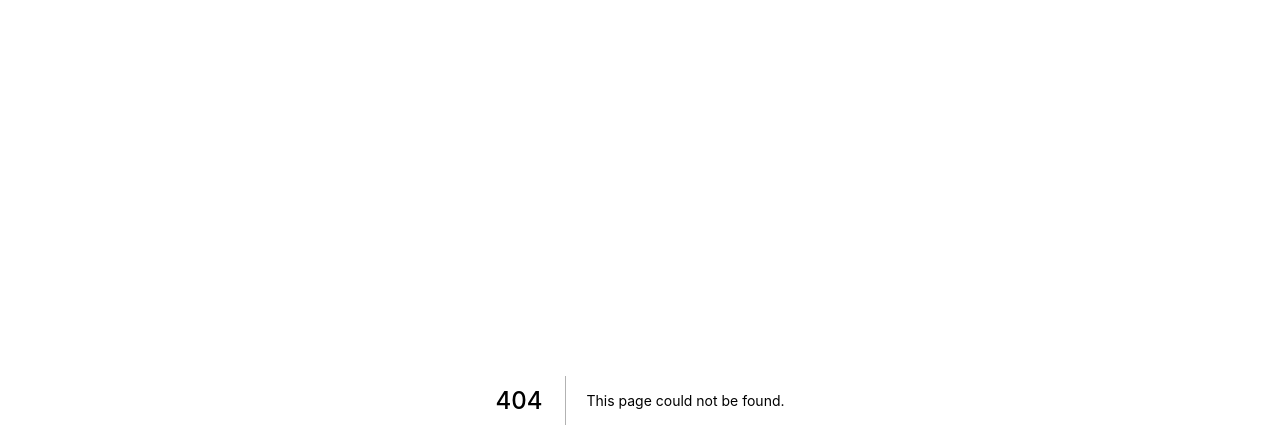
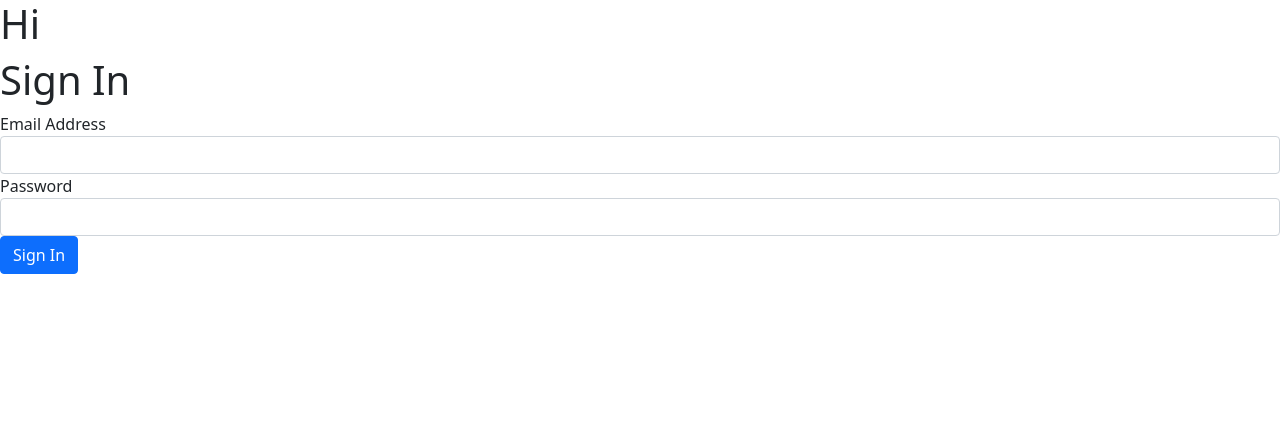
Before and after one commit to cieslarmichal/ticketing-app, a Next.js app in the folder client/: page /auth/signin in a window 1280 px wide. Before the commit this address had no page. Shown: the top 448 px of the page. Built offline with nearby package versions, Linux system fonts and the light colour scheme.

Commit message:
add sign in page

```diff
--- a/client/pages/_app.js
+++ b/client/pages/_app.js
@@ -1,5 +1,15 @@
 import 'bootstrap/dist/css/bootstrap.css';
+import buildClient from '../api/buildClient';
 
-export default ({ Component, pageProps }) => {
-  return <Component {...pageProps} />;
+const AppComponent = ({ Component, pageProps }) => {
+  return (
+    <div>
+      <h1>Hi</h1>
+      <Component {...pageProps} />
+    </div>
+  );
 };
+
+AppComponent.getInitialProps = () => {};
+
+export default AppComponent;
--- /dev/null
+++ b/client/pages/auth/signin.js
@@ -0,0 +1,43 @@
+import { useState } from 'react';
+import Router from 'next/router';
+import { useRequest } from '../../hooks';
+
+export default () => {
+  const [email, setEmail] = useState('');
+  const [password, setPassword] = useState('');
+  const { doRequest, errors } = useRequest({
+    url: '/api/users/signin',
+    method: 'post',
+    body: { email, password },
+    onSuccess: () => {
+      Router.push('/');
+    },
+  });
+
+  const onSubmit = async (event) => {
+    event.preventDefault();
+
+    await doRequest();
+  };
+
+  return (
+    <form onSubmit={onSubmit}>
+      <h1>Sign In</h1>
+      <div className="form-group">
+        <label>Email Address</label>
+        <input value={email} onChange={(event) => setEmail(event.target.value)} className="form-control" />
+      </div>
+      <div className="form-group">
+        <label>Password</label>
+        <input
+          value={password}
+          onChange={(event) => setPassword(event.target.value)}
+          type="password"
+          className="form-control"
+        />
+      </div>
+      {errors}
+      <button className="btn btn-primary">Sign In</button>
+    </form>
+  );
+};
```
